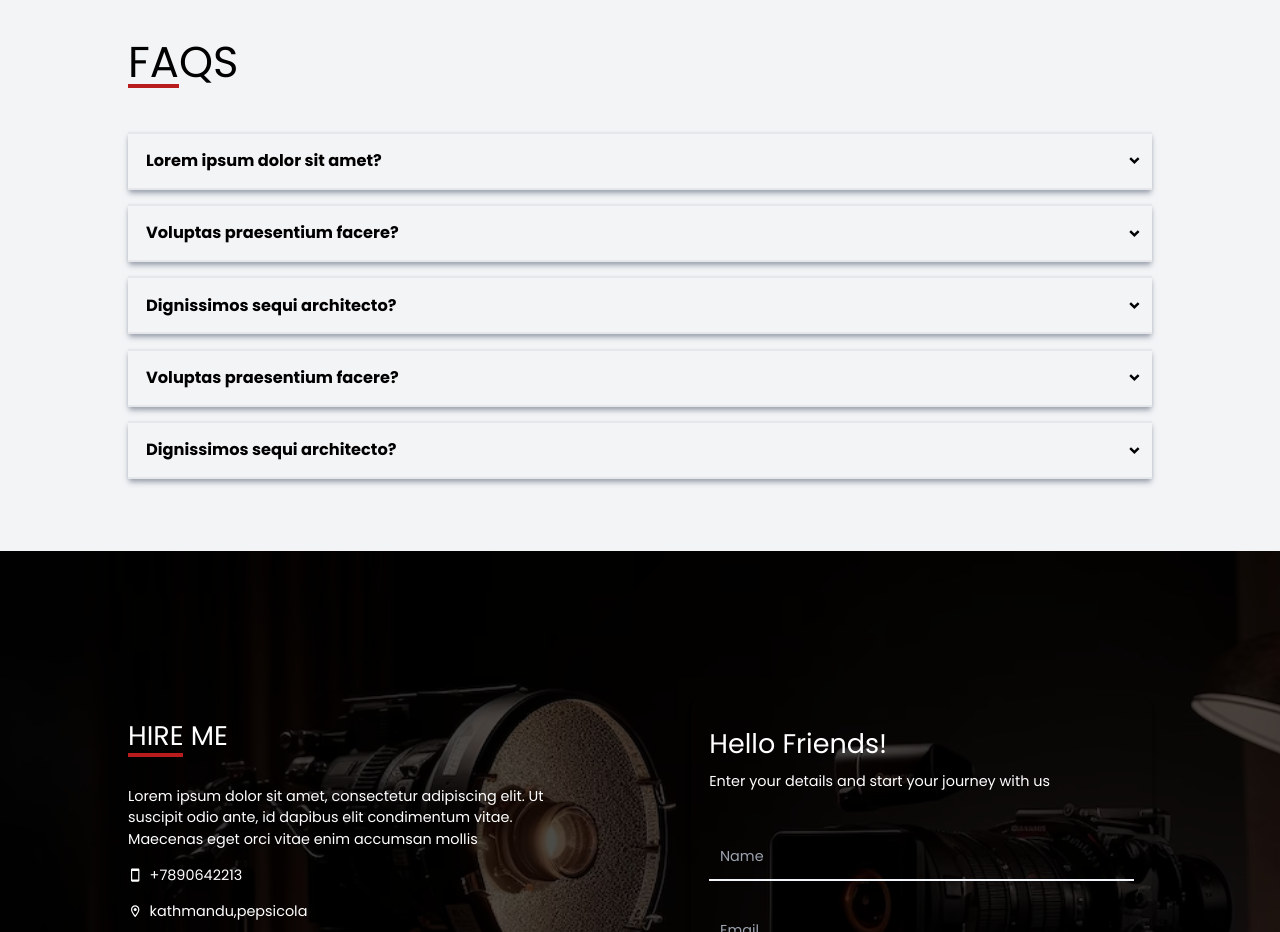
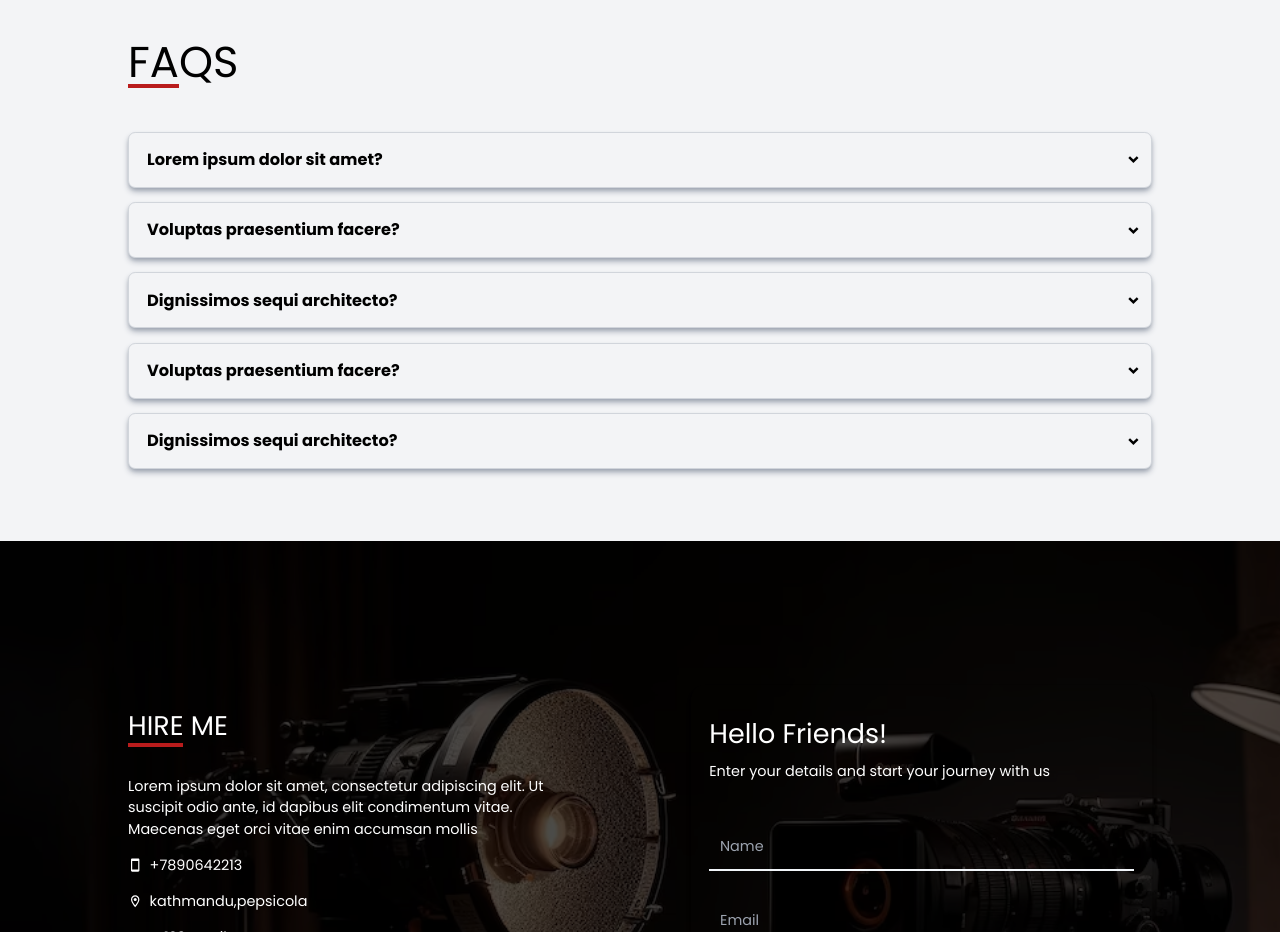
Before and after one commit to aayushakhadka/videography, a React (Create React App) app: page / in a window 1280 px wide. Shown: the part 3220-4152 px from the top of the page. Built offline with nearby package versions, Linux system fonts and the light colour scheme.

Commit message:
changes added in faq

```diff
--- a/src/components/Accordian.jsx
+++ b/src/components/Accordian.jsx
@@ -15,7 +15,7 @@ export const Accordian = ({ question, answer, isOpen, onClick }) => {
              ? { height: contentHeight.current.scrollHeight }
              : { height: "0px" }
             }>
-         <p className="answer-content font-display text-md">{answer}</p>
+         <p className="answer-content font-display text-md pb-3">{answer}</p>
         </div>
       </div>
   )
--- a/src/components/Faqs.jsx
+++ b/src/components/Faqs.jsx
@@ -21,8 +21,8 @@ export const Faqs = () => {
           <div className="pb-[4rem]"
           >
             {faqs.map((faq, index) => (
-             <div className=" shadow-gray-400 shadow-md mb-4 bg-gray-100">
-              <hr className="border-[1px] bg-gray-300"></hr>
+             <div className=" shadow-gray-400 shadow-md mb-4 bg-gray-100 border-[1px] border-gray-300 rounded-[0.5rem]">
+              {/* <hr className="border-[1px] bg-gray-300"></hr> */}
              <Accordian
              key={index}
              question={faq?.question}
@@ -30,7 +30,7 @@ export const Faqs = () => {
              isOpen={activeIndex === index}
              onClick={() => handleItemClick(index)}
             />
-              <hr className="border-[1px] bg-gray-700"></hr>
+              {/* <hr className="border-[1px] bg-gray-700"></hr> */}
 
           </div>
 
--- a/src/index.css
+++ b/src/index.css
@@ -92,7 +92,7 @@ body {
 
 .wrapper .answer-container {
   padding: 0 1rem;
-  transition: height .7s ease-in-out;
+  transition: height .5s ease-in-out;
 }
 
 .wrapper .answer-content {
```
